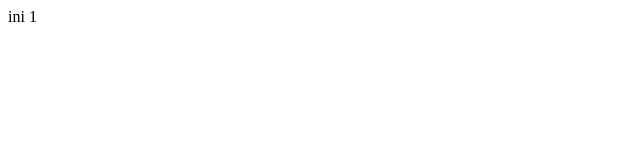
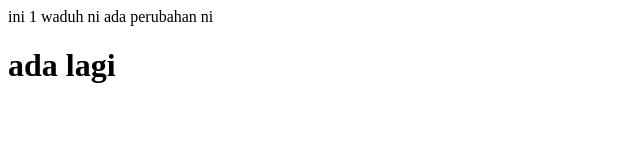
Before and after one commit to deniace/test_1, a plain HTML site: page ini1.html in a window 1280 px wide. Shown: the whole page, without its empty margins (0-640 px from the left). Drawn offline with Linux system fonts and the light colour scheme.

Commit message:
ini commit di branch baru

```diff
--- a/ini1.html
+++ b/ini1.html
@@ -8,5 +8,7 @@
 </head>
 <body>
     ini 1
+    waduh ni ada perubahan ni
+    <h1>ada lagi</h1>
 </body>
 </html>
```
